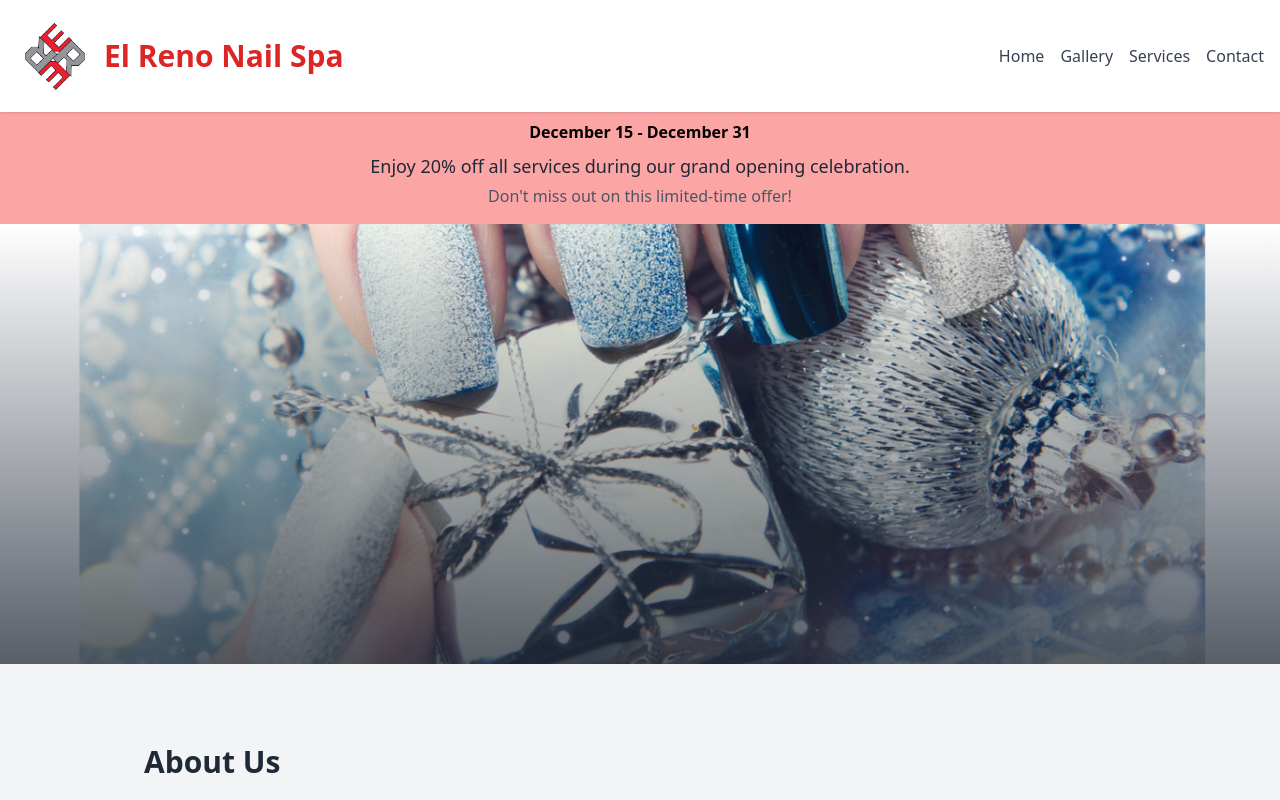
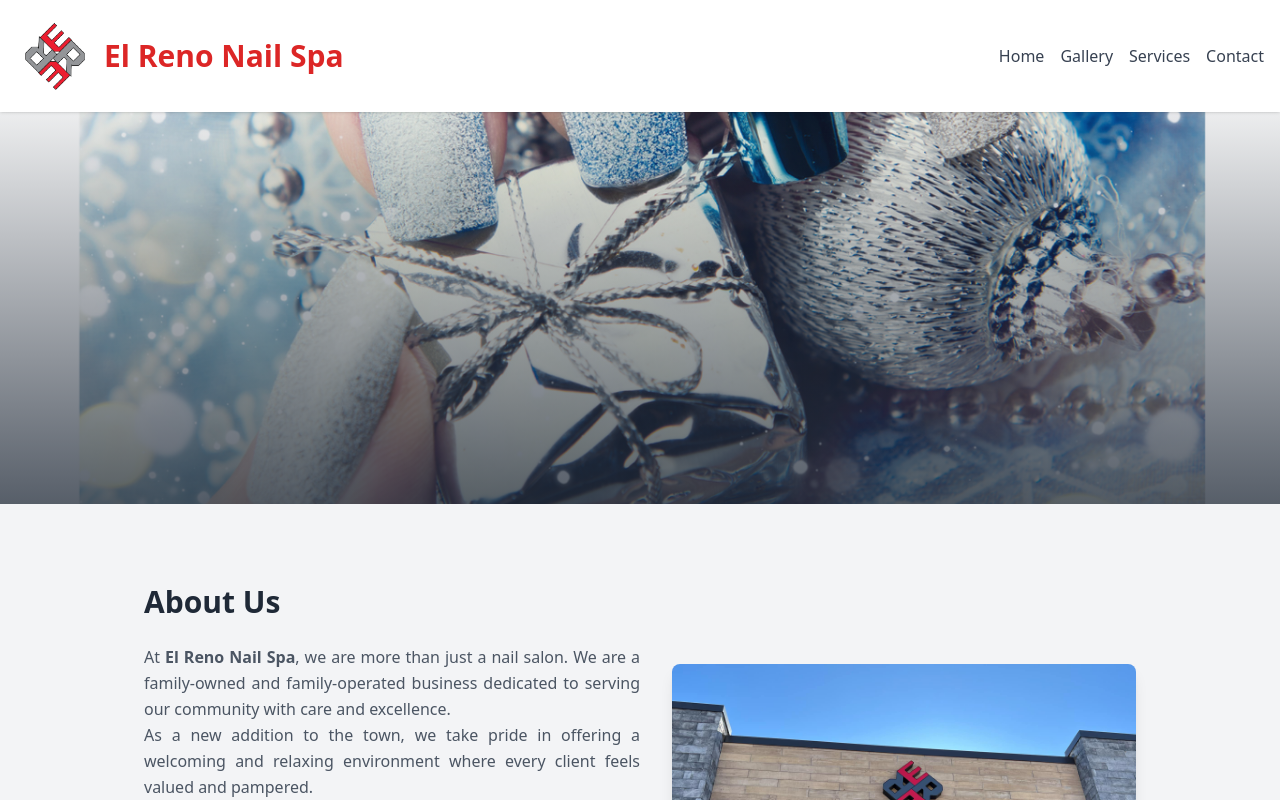
Before and after one commit to foqsi/salon, a Vue app: page / in a window 1280 px wide. Shown: the top 800 px of the page. Built offline with nearby package versions, Linux system fonts and the light colour scheme; no server answers; a web font is replaced by a local one.

Commit message:
removed sale section

```diff
--- a/src/components/LandingPage.vue
+++ b/src/components/LandingPage.vue
@@ -4,14 +4,14 @@
 
 
       <!-- Sale Section -->
-      <section class="bg-red-300 py-4 text-center">
+      <!-- <section class="bg-red-300 py-4 text-center">
         <div class="container mx-auto">
           <h2 class="text-2xl font-bold text-red-800 mb-2">Grand Opening Sale!</h2>
           <h2 class="text-1xl font-bold text-black-600 mb-2">December 15 - December 31</h2>
           <p class="text-lg text-gray-800">Enjoy 20% off all services during our grand opening celebration.</p>
           <p class="text-base text-gray-600 mt-1">Don't miss out on this limited-time offer!</p>
         </div>
-      </section>
+      </section> -->
 
       <div class="min-h-screen">
         <main class="flex-grow">
```
